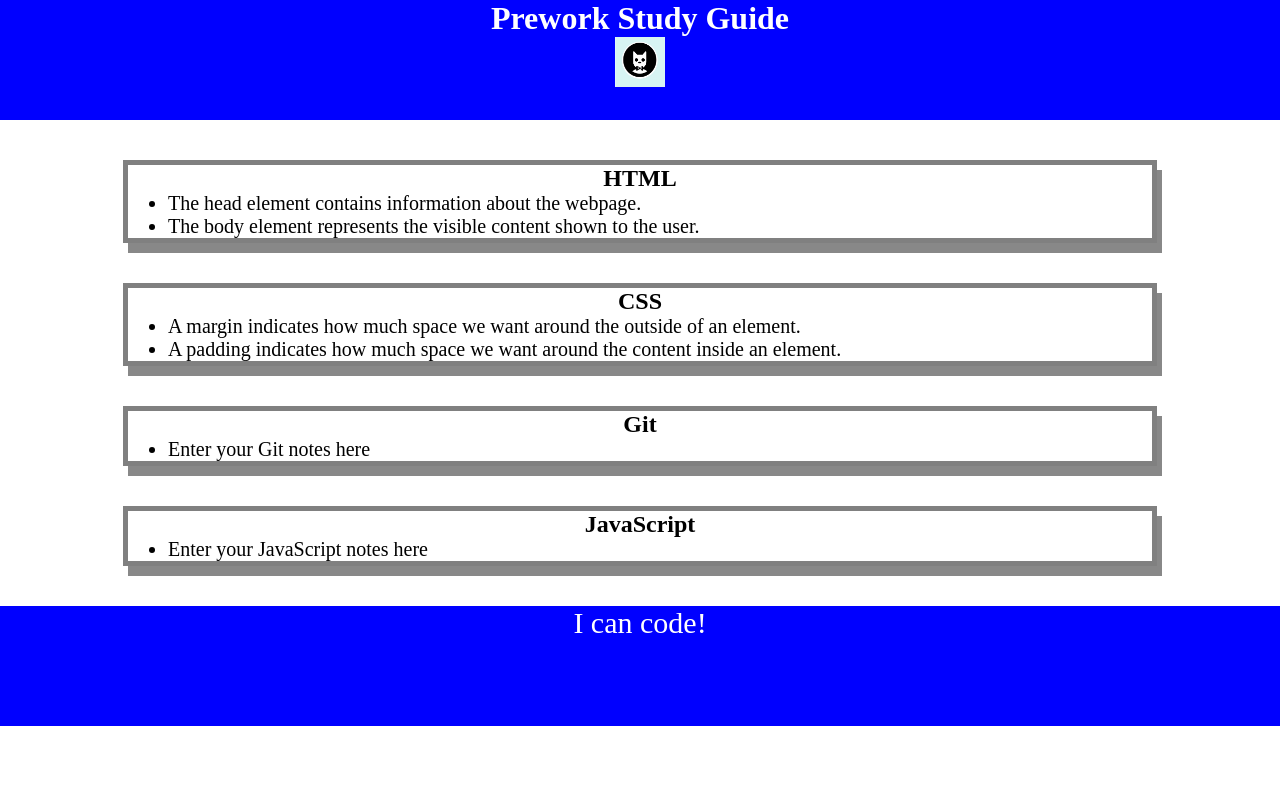
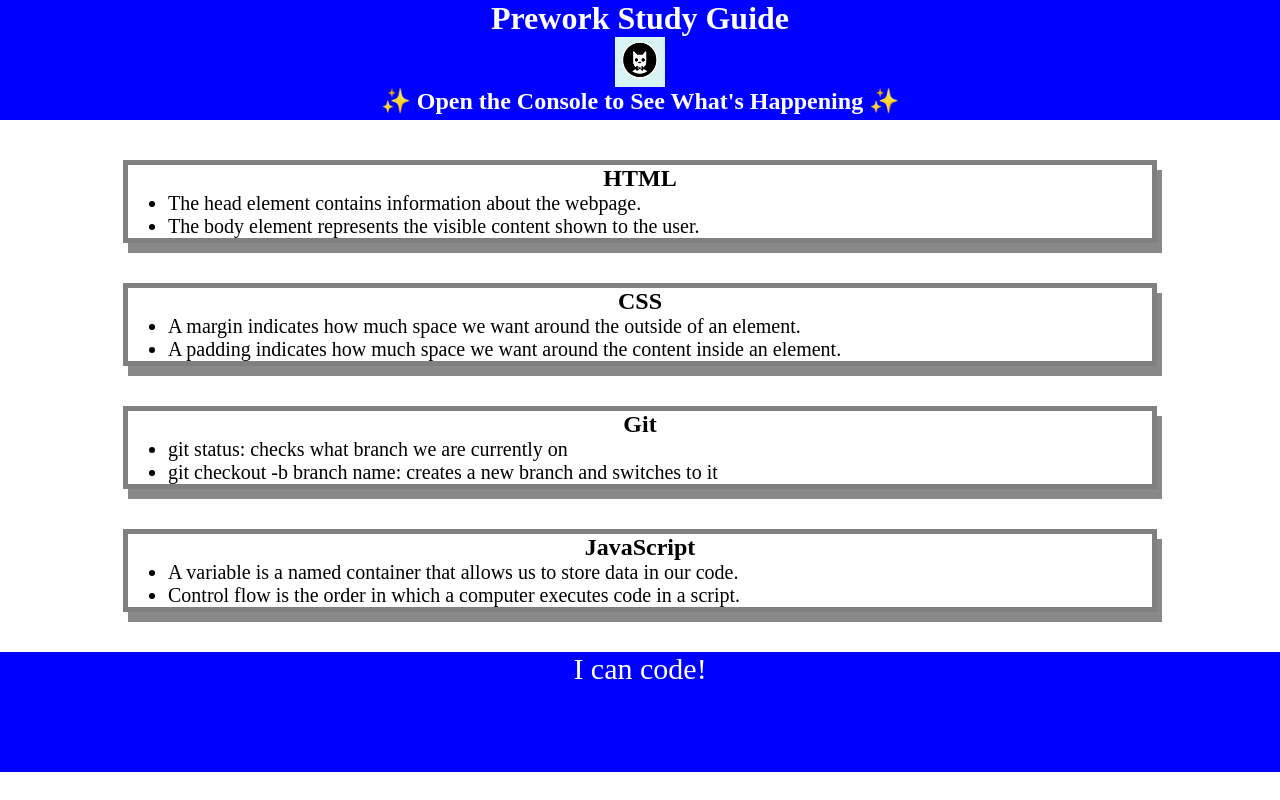
Before and after one commit to vairavan-ven/prework-study-guide-2, a plain HTML site: page index.html in a window 1280 px wide. Drawn offline with Linux system fonts and the light colour scheme.

Commit message:
git commit -m "new changes'

```diff
--- a/index.html
+++ b/index.html
@@ -11,6 +11,7 @@
     <header id="top">
       <h1>Prework Study Guide</h1>
       <img src="./assets/bowtie-cat.png" alt="Profile image of cat wearing a bow tie." />
+      <h2>✨ Open the Console to See What's Happening ✨</h2>
     </header>
     <main>
       <section class="card" id="html-section">
@@ -32,14 +33,16 @@
       <section class="card" id="git-section">
           <h2>Git</h2>
           <ul>
-            <li>Enter your Git notes here</li>
+            <li>git status: checks what branch we are currently on</li>
+            <li>git checkout -b branch name: creates a new branch and switches to it </li>
           </ul>
         </section>
 
        <section class="card" id="javascript-section">
         <h2>JavaScript</h2>
         <ul>
-          <li>Enter your JavaScript notes here</li>
+          <li>A variable is a named container that allows us to store data in our code.</li>
+            <li>Control flow is the order in which a computer executes code in a script.</li>
         </ul>
       </section>
 
@@ -48,5 +51,6 @@
     <footer>
       <p>I can code!</p>
     </footer>
+    <script src="./assets/script.js"></script>
   </body>
 </html>
```
Also changed, not shown: 2 other files.
